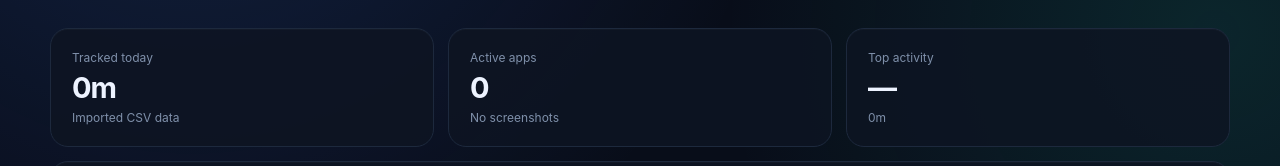
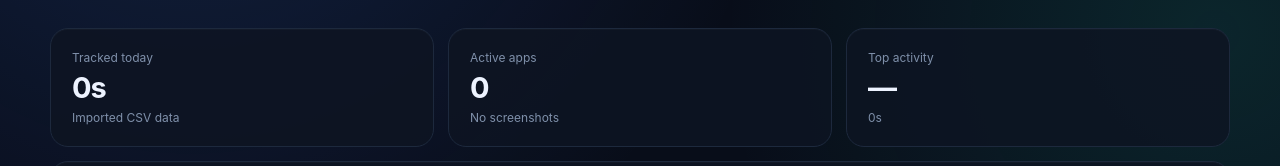
Before and after one commit to kinzirva/VibeFriend, a React (Vite) app in the folder apps/web/: page / in a window 1280 px wide. Shown: the part 242-408 px from the top of the page. Built offline with nearby package versions, Linux system fonts and the light colour scheme.

Commit message:
fix(P0): show exact foreground seconds in daily and weekly reports

```diff
--- a/apps/web/src/App.tsx
+++ b/apps/web/src/App.tsx
@@ -22,10 +22,16 @@ async function invokeDesktop<T>(command: string, args?: Record<string, unknown>)
 }
 
 function formatDuration(totalSeconds: number) {
+  // P0: foreground samples are only ~5s. Rounding down to whole minutes
+  // previously displayed real, nonzero activity as "0m" in every report.
   const hours = Math.floor(totalSeconds / 3600);
   const minutes = Math.floor((totalSeconds % 3600) / 60);
-  if (hours === 0) return `${minutes}m`;
-  return `${hours}h ${minutes}m`;
+  const seconds = totalSeconds % 60;
+  return [
+    hours > 0 ? `${hours}h` : "",
+    minutes > 0 ? `${minutes}m` : "",
+    seconds > 0 ? `${seconds}s` : "",
+  ].filter(Boolean).join(" ") || "0s";
 }
 
 function formatCountdown(seconds: number) {
```
